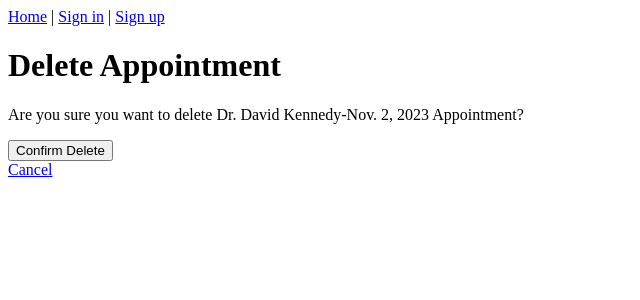
After one commit to Swathymenonbalachandran/Hospital-Management-Application-on-AWS-Cloud, a Django app: page /deleteappointment/2/ in a window 1280 px wide. The commit adds this page. Shown: the top 300 px of the page, without its empty margins (0-640 px from the left). Run offline with Django 3.2, Linux system fonts and the light colour scheme; data comes from the database, SQL or seed files in the repository; both versions use the stored data as it was after the commit.

Commit message:
seventh commit

```diff
--- /dev/null
+++ b/lifecarehospital-main(1)/lifecarehospital-main/home/templates/home/deleteappointment.html
@@ -0,0 +1,18 @@
+<!DOCTYPE html>
+{% extends "home/base.html" %}
+<html>
+<head>
+    <title>Delete Appointment</title>
+</head>
+{% block content %}
+<body>
+    <h1>Delete Appointment</h1>
+    <p>Are you sure you want to delete {{ deleteappointment.docname }}-{{ deleteappointment.bookingdate}} Appointment?</p>
+    <form method="post">
+        {% csrf_token %}
+        <button type="submit">Confirm Delete</button>
+    </form>
+    <a href="{% url 'home:showmyappointments' %}">Cancel</a>
+</body>
+</html>
+{% endblock content %}
--- a/lifecarehospital-main(1)/lifecarehospital-main/home/templates/home/myappointment.html
+++ b/lifecarehospital-main(1)/lifecarehospital-main/home/templates/home/myappointment.html
@@ -19,7 +19,7 @@
  	                <p>BookingDate {{b.bookingdate }}</p>
  	               <form method="post">
                     {% csrf_token %}
-                    <a href="{% url 'home:updateappointment' b.id %}">Update</a>
+                    <a href="{% url 'home:updateappointment' b.id %}">Update</a>      <a href="{% url 'home:deleteappointment' b.id %}">Delete</a>
 
                 </form>
 
--- a/lifecarehospital-main(1)/lifecarehospital-main/home/urls.py
+++ b/lifecarehospital-main(1)/lifecarehospital-main/home/urls.py
@@ -14,6 +14,7 @@ urlpatterns = [
     path('about/', views.aboutus, name='aboutus'),
     path('myappointments/', views.showmyappointments, name='showmyappointments'),
     path('updateappointment/<int:bookappointment_id>/', views.updateappointment, name='updateappointment'),
+    path('deleteappointment/<int:bookappointment_id>/', views.deleteappointment, name='deleteappointment'),
    # path('userportal/', views.userportal, name='userportal'),
 ]
 if settings.DEBUG:
--- a/lifecarehospital-main(1)/lifecarehospital-main/home/views.py
+++ b/lifecarehospital-main(1)/lifecarehospital-main/home/views.py
@@ -31,9 +31,7 @@ def doctors(request):
     }
     return render(request,'home/doctors.html', context)
 
-#def userportal(request):
-    # Your view logic here
-   # return render(request, 'home/userportal.html')
+
 @login_required
 def bookappointment(request):
     if request.method == 'POST':
@@ -47,7 +45,7 @@ def bookappointment(request):
     return render(request, 'home/bookappointment.html', {'form': form})
 
 def aboutus(request):
-    # You can add any context data you want to pass to the template
+
     context = {
         'aboutus': 'About Us',
         'page_title': 'aboutus',
@@ -72,3 +70,12 @@ def updateappointment(request, bookappointment_id):
         form = BookappointmentForm(instance=updateappointment)
 
     return render(request, 'home/updateappointment.html', {'form': form, 'updateappointment': updateappointment})
+
+def deleteappointment(request, bookappointment_id):
+    deleteappointment = get_object_or_404(Bookappointment, pk=bookappointment_id)
+
+    if request.method == 'POST':
+        deleteappointment.delete()
+        return redirect('home:showmyappointments')   # Redirect to showmyappointments
+
+    return render(request, 'home/deleteappointment.html', {'deleteappointment': deleteappointment})
```
Also changed, not shown: lifecarehospital-main(1)/lifecarehospital-main/db.sqlite3.
